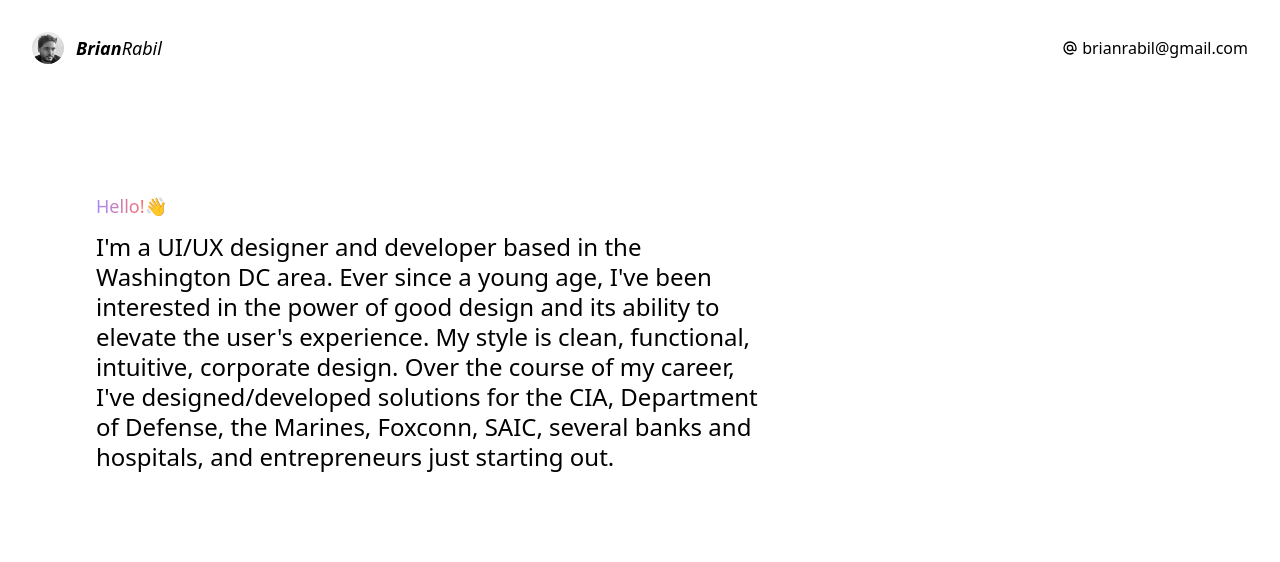
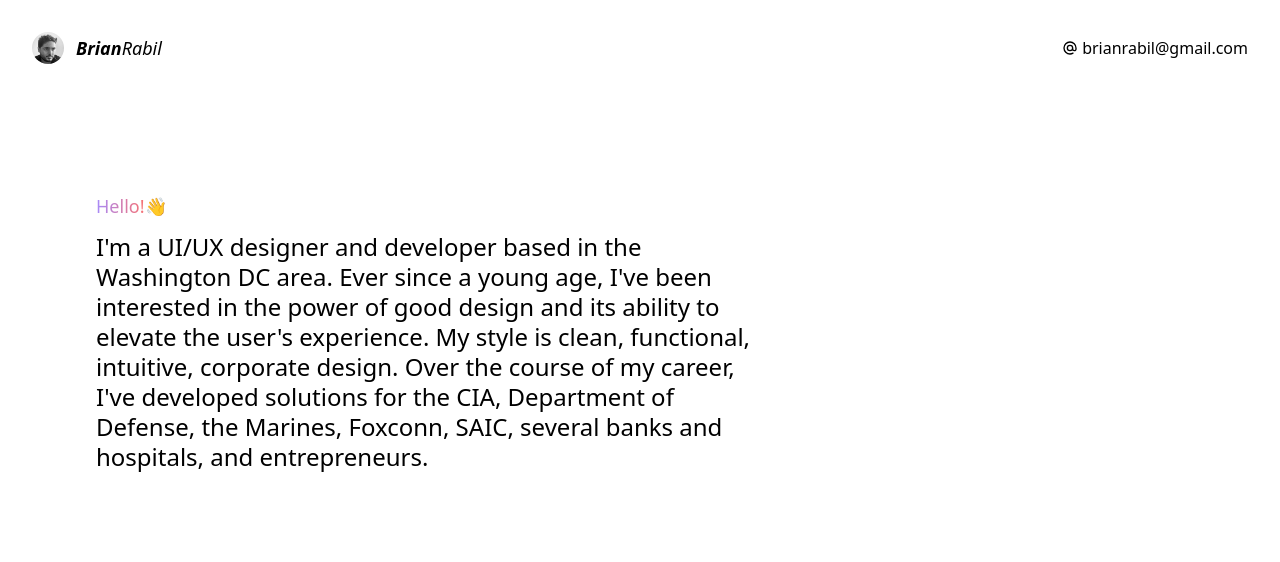
Before and after one commit to brianrabil/brianrabil, a Gatsby site: page / in a window 1280 px wide. Shown: the top 562 px of the page. Built offline with nearby package versions, Linux system fonts and the light colour scheme; Gatsby itself is replaced by a stand-in of ours.

Commit message:
Copy fixes

```diff
--- a/src/components/jumbotron.tsx
+++ b/src/components/jumbotron.tsx
@@ -7,7 +7,7 @@ export default () => {
                 <h4 className={`text-lg font-medium mb-3 flex items-center`}><span className={`bg-clip-text text-transparent bg-gradient-to-r from-purple-400 to-red-400 block`}>Hello!</span> <span>👋</span></h4>
                 <h2 className={`text-2xl text-black dark:text-white leading-tight`}>
                     <p className={`mb-4`}>
-                        I'm a UI/UX designer and developer based in the Washington DC area. Ever since a young age, I've been interested in the power of good design and its ability to elevate the user's experience. My style is clean, functional, intuitive, corporate design. Over the course of my career, I've designed/developed solutions for the CIA, Department of Defense, the Marines, Foxconn, SAIC, several banks and hospitals, and entrepreneurs just starting out.
+                        I'm a UI/UX designer and developer based in the Washington DC area. Ever since a young age, I've been interested in the power of good design and its ability to elevate the user's experience. My style is clean, functional, intuitive, corporate design. Over the course of my career, I've developed solutions for the CIA, Department of Defense, the Marines, Foxconn, SAIC, several banks and hospitals, and entrepreneurs.
                     </p>
                 </h2>
             </div>
```
